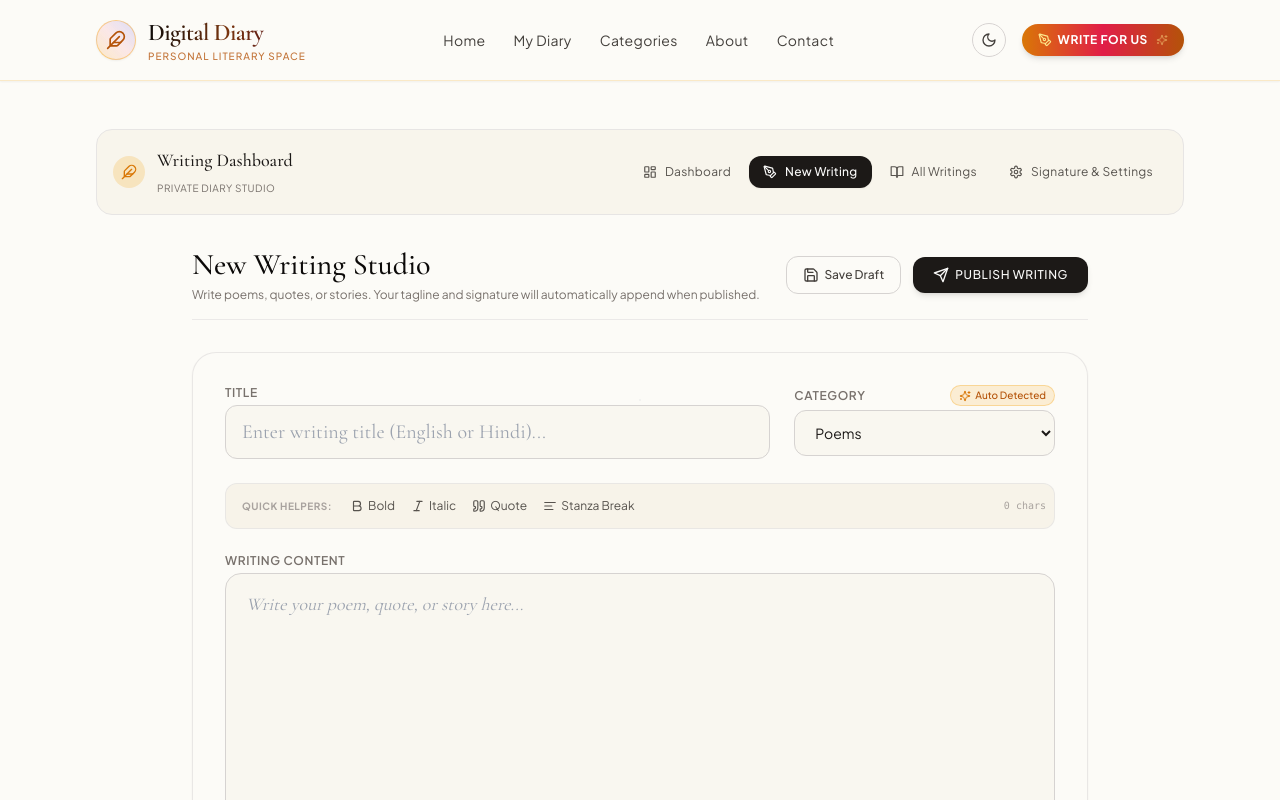
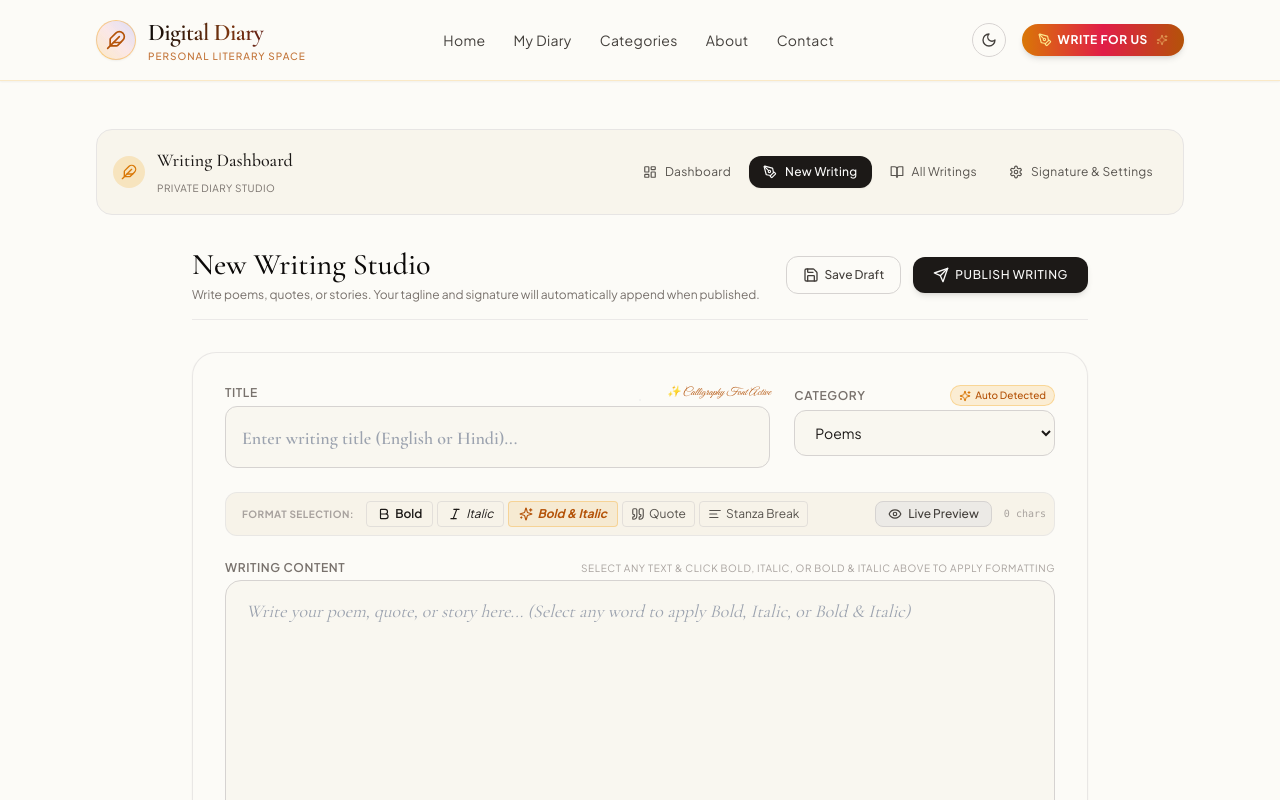
Before and after one commit to websiteh063-hue/digital-diary, a Next.js app: page /admin/editor in a window 1280 px wide. Shown: the top 800 px of the page. Built offline with nearby package versions, Linux system fonts and the light colour scheme.

Commit message:
Add fancy calligraphy title font, text selection formatting for bold, italic, bold-italic, and live preview

```diff
--- a/src/app/admin/editor/page.tsx
+++ b/src/app/admin/editor/page.tsx
@@ -1,11 +1,12 @@
 'use client';
 
-import { useState, useEffect, Suspense } from 'react';
+import { useState, useEffect, useRef, Suspense } from 'react';
 import { useRouter, useSearchParams } from 'next/navigation';
 import { Category, WritingStatus } from '@/types/diary';
-import { Sparkles, Save, Send, Image as ImageIcon, Tag, Check, AlertCircle, ArrowLeft, Bold, Italic, Quote as QuoteIcon, AlignLeft } from 'lucide-react';
+import { Sparkles, Save, Send, Image as ImageIcon, Tag, Check, AlertCircle, ArrowLeft, Bold, Italic, Quote as QuoteIcon, AlignLeft, Eye, Edit3 } from 'lucide-react';
 
 import { detectCategory } from '@/lib/tagging';
+import FormattedContent from '@/components/FormattedContent';
 
 const CATEGORIES: Category[] = [
   "Micro Poems", "Poems", "Quotes", "Stories",
@@ -17,6 +18,8 @@ function WritingEditorContent() {
   const searchParams = useSearchParams();
   const editId = searchParams.get('edit');
 
+  const textareaRef = useRef<HTMLTextAreaElement>(null);
+
   const [title, setTitle] = useState('');
   const [category, setCategory] = useState<Category>('Poems');
   const [isAutoCategory, setIsAutoCategory] = useState(true);
@@ -26,6 +29,7 @@ function WritingEditorContent() {
   const [tagInput, setTagInput] = useState('');
   const [status, setStatus] = useState<WritingStatus>('published');
 
+  const [isPreviewMode, setIsPreviewMode] = useState(false);
   const [loading, setLoading] = useState(false);
   const [isSuggestingTags, setIsSuggestingTags] = useState(false);
   const [message, setMessage] = useState<{ type: 'success' | 'error'; text: string } | null>(null);
@@ -61,6 +65,62 @@ function WritingEditorContent() {
     } catch (err) {
       console.error('Error fetching writing:', err);
     }
+  };
+
+  // Advanced Selection Formatting Helper
+  const applyFormatting = (type: 'bold' | 'italic' | 'bold-italic' | 'quote' | 'stanza') => {
+    const textarea = textareaRef.current;
+    if (!textarea) {
+      // Fallback if textarea not focused
+      if (type === 'bold') setContent(content + ' **bold text** ');
+      else if (type === 'italic') setContent(content + ' *italic text* ');
+      else if (type === 'bold-italic') setContent(content + ' ***bold & italic text*** ');
+      else if (type === 'quote') setContent(content + '\n> Your quote here...\n');
+      else if (type === 'stanza') setContent(content + '\n\n');
+      return;
+    }
+
+    const start = textarea.selectionStart;
+    const end = textarea.selectionEnd;
+    const selectedText = content.substring(start, end);
+    const before = content.substring(0, start);
+    const after = content.substring(end);
+
+    let replacement = '';
+    let newCursorPos = start;
+
+    if (type === 'bold') {
+      const textToWrap = selectedText || 'bold text';
+      replacement = `**${textToWrap}**`;
+      newCursorPos = start + replacement.length;
+    } else if (type === 'italic') {
+      const textToWrap = selectedText || 'italic text';
+      replacement = `*${textToWrap}*`;
+      newCursorPos = start + replacement.length;
+    } else if (type === 'bold-italic') {
+      const textToWrap = selectedText || 'bold & italic text';
+      replacement = `***${textToWrap}***`;
+      newCursorPos = start + replacement.length;
+    } else if (type === 'quote') {
+      const textToWrap = selectedText || 'Your quote here...';
+      replacement = `\n> ${textToWrap}\n`;
+      newCursorPos = start + replacement.length;
+    } else if (type === 'stanza') {
+      replacement = '\n\n';
+      newCursorPos = start + 2;
+    }
+
+    setContent(before + replacement + after);
+
+    setTimeout(() => {
+      if (textareaRef.current) {
+        textareaRef.current.focus();
+        textareaRef.current.setSelectionRange(
+          selectedText ? start : newCursorPos - (type === 'stanza' ? 0 : 2),
+          newCursorPos
+        );
+      }
+    }, 0);
   };
 
   // Auto Tag & Category Suggestion Engine trigger
@@ -216,17 +276,22 @@ function WritingEditorContent() {
         {/* Title & Category Row */}
         <div className="grid grid-cols-1 md:grid-cols-12 gap-6">
 
-          {/* Title */}
+          {/* Title with Fancy Calligraphy font */}
           <div className="md:col-span-8 space-y-1">
+            <div className="flex items-center justify-between">
               <label className="block text-xs font-sans uppercase tracking-wider text-stone-500 font-semibold">
                 Title
               </label>
+              <span className="text-[11px] font-calligraphy italic text-amber-700 dark:text-amber-400 font-medium">
+                ✨ Calligraphy Font Active
+              </span>
+            </div>
             <input
               type="text"
               placeholder="Enter writing title (English or Hindi)..."
               value={title}
               onChange={(e) => setTitle(e.target.value)}
-              className="w-full px-4 py-3 rounded-xl border border-stone-300 dark:border-stone-700 bg-paper-100/50 dark:bg-stone-950 text-stone-900 dark:text-stone-100 font-serif text-xl focus:outline-none focus:ring-2 focus:ring-stone-400"
+              className="w-full px-4 py-3 rounded-xl border border-stone-300 dark:border-stone-700 bg-paper-100/50 dark:bg-stone-950 text-stone-950 dark:text-stone-50 font-calligraphy italic text-3xl font-semibold focus:outline-none focus:ring-2 focus:ring-amber-500/50 placeholder:font-serif placeholder:not-italic placeholder:text-lg"
             />
           </div>
 
@@ -272,57 +337,103 @@ function WritingEditorContent() {
 
         </div>
 
-        {/* Content Formatting Toolbar */}
+        {/* Content Formatting Toolbar & Mode Switcher */}
         <div className="flex flex-wrap items-center justify-between gap-2 p-2 rounded-xl bg-paper-100 dark:bg-stone-950 border border-stone-200/80 dark:border-stone-800 text-xs font-sans">
-          <div className="flex items-center gap-1 text-stone-600 dark:text-stone-400">
-            <span className="text-[10px] uppercase font-bold tracking-wider text-stone-400 px-2">Quick Helpers:</span>
+          <div className="flex flex-wrap items-center gap-1 text-stone-600 dark:text-stone-400">
+            <span className="text-[10px] uppercase font-bold tracking-wider text-stone-400 px-2">Format Selection:</span>
+
             <button
-              onClick={() => insertFormatting('bold')}
-              className="p-1.5 rounded hover:bg-stone-200 dark:hover:bg-stone-800 flex items-center gap-1"
-              title="Add Bold"
+              type="button"
+              onClick={() => applyFormatting('bold')}
+              className="px-2.5 py-1 rounded hover:bg-stone-200 dark:hover:bg-stone-800 flex items-center gap-1 font-semibold text-stone-900 dark:text-stone-100 border border-stone-300/60 dark:border-stone-700/60"
+              title="Bold selected text (or insert **bold**)"
             >
               <Bold className="w-3.5 h-3.5" /> Bold
             </button>
+
             <button
-              onClick={() => insertFormatting('italic')}
-              className="p-1.5 rounded hover:bg-stone-200 dark:hover:bg-stone-800 flex items-center gap-1"
-              title="Add Italic"
+              type="button"
+              onClick={() => applyFormatting('italic')}
+              className="px-2.5 py-1 rounded hover:bg-stone-200 dark:hover:bg-stone-800 flex items-center gap-1 italic text-stone-900 dark:text-stone-100 border border-stone-300/60 dark:border-stone-700/60"
+              title="Italicize selected text (or insert *italic*)"
             >
               <Italic className="w-3.5 h-3.5" /> Italic
             </button>
+
             <button
-              onClick={() => insertFormatting('quote')}
-              className="p-1.5 rounded hover:bg-stone-200 dark:hover:bg-stone-800 flex items-center gap-1"
-              title="Insert Quote"
+              type="button"
+              onClick={() => applyFormatting('bold-italic')}
+              className="px-2.5 py-1 rounded hover:bg-stone-200 dark:hover:bg-stone-800 flex items-center gap-1 font-bold italic text-amber-700 dark:text-amber-400 bg-amber-500/10 border border-amber-500/30"
+              title="Bold & Italicize selected text (or insert ***bold italic***)"
+            >
+              <Sparkles className="w-3.5 h-3.5" /> Bold & Italic
+            </button>
+
+            <button
+              type="button"
+              onClick={() => applyFormatting('quote')}
+              className="px-2 py-1 rounded hover:bg-stone-200 dark:hover:bg-stone-800 flex items-center gap-1 border border-stone-300/60 dark:border-stone-700/60"
+              title="Quote selected text"
             >
               <QuoteIcon className="w-3.5 h-3.5" /> Quote
             </button>
+
             <button
-              onClick={() => insertFormatting('stanza')}
-              className="p-1.5 rounded hover:bg-stone-200 dark:hover:bg-stone-800 flex items-center gap-1"
-              title="Poetry Stanza Break"
+              type="button"
+              onClick={() => applyFormatting('stanza')}
+              className="px-2 py-1 rounded hover:bg-stone-200 dark:hover:bg-stone-800 flex items-center gap-1 border border-stone-300/60 dark:border-stone-700/60"
+              title="Insert Poetry Stanza Break"
             >
               <AlignLeft className="w-3.5 h-3.5" /> Stanza Break
             </button>
           </div>
 
+          <div className="flex items-center gap-3">
+            <button
+              type="button"
+              onClick={() => setIsPreviewMode(!isPreviewMode)}
+              className={`flex items-center gap-1.5 px-3 py-1 rounded-lg text-xs font-medium transition-colors border ${
+                isPreviewMode
+                  ? 'bg-amber-500/20 text-amber-800 dark:text-amber-300 border-amber-500/40'
+                  : 'bg-stone-200/60 dark:bg-stone-800 text-stone-700 dark:text-stone-300 border-stone-300 dark:border-stone-700'
+              }`}
+            >
+              {isPreviewMode ? <Edit3 className="w-3.5 h-3.5" /> : <Eye className="w-3.5 h-3.5" />}
+              {isPreviewMode ? 'Back to Editor' : 'Live Preview'}
+            </button>
+
             <span className="text-[10px] text-stone-400 font-mono">
               {content.length} chars
             </span>
           </div>
+        </div>
 
-        {/* Writing Content Textarea */}
+        {/* Writing Content Textarea OR Live Preview */}
         <div className="space-y-1">
-          <label className="block text-xs font-sans uppercase tracking-wider text-stone-500 font-semibold">
-            Writing Content
+          <label className="block text-xs font-sans uppercase tracking-wider text-stone-500 font-semibold flex items-center justify-between">
+            <span>Writing Content</span>
+            <span className="text-[10px] text-stone-400 font-normal">
+              Select any text & click Bold, Italic, or Bold & Italic above to apply formatting
+            </span>
           </label>
+
+          {isPreviewMode ? (
+            <div className="w-full min-h-[300px] p-6 rounded-2xl border border-stone-300 dark:border-stone-700 bg-paper-100/70 dark:bg-stone-950 font-serif text-lg leading-relaxed shadow-inner">
+              <div className="font-calligraphy italic text-3xl font-semibold text-stone-950 dark:text-stone-50 pb-4 border-b border-stone-200 dark:border-stone-800 mb-4">
+                {title || 'Untitled Writing'}
+              </div>
+              <FormattedContent content={content || 'Nothing to preview yet. Start typing...'} />
+            </div>
+          ) : (
             <textarea
+              ref={textareaRef}
               rows={12}
-            placeholder="Write your poem, quote, or story here..."
+              placeholder="Write your poem, quote, or story here... (Select any word to apply Bold, Italic, or Bold & Italic)"
               value={content}
               onChange={(e) => setContent(e.target.value)}
               className="w-full px-5 py-4 rounded-2xl border border-stone-300 dark:border-stone-700 bg-paper-100/50 dark:bg-stone-950 text-stone-900 dark:text-stone-100 font-serif text-lg leading-relaxed focus:outline-none focus:ring-2 focus:ring-stone-400 placeholder:italic"
             />
+          )}
         </div>
 
         {/* Cover Image URL (Optional) */}
--- /dev/null
+++ b/src/components/FormattedContent.tsx
@@ -0,0 +1,85 @@
+import React from 'react';
+
+interface FormattedContentProps {
+  content: string;
+  className?: string;
+  isHindi?: boolean;
+}
+
+export default function FormattedContent({ content, className = '', isHindi = false }: FormattedContentProps) {
+  if (!content) return null;
+
+  // Split by double line breaks into paragraphs / stanzas
+  const stanzas = content.split(/\n\s*\n/);
+
+  return (
+    <div className={`space-y-6 ${className}`}>
+      {stanzas.map((stanza, idx) => {
+        const lines = stanza.split('\n');
+
+        // Check if stanza is a blockquote
+        const isQuote = lines.length > 0 && lines.every(line => line.trim().startsWith('>'));
+
+        if (isQuote) {
+          const cleanQuoteText = lines
+            .map(l => l.replace(/^>\s*/, ''))
+            .join('\n');
+
+          return (
+            <blockquote
+              key={idx}
+              className="my-4 pl-5 py-3 border-l-4 border-amber-500 bg-amber-500/10 dark:bg-amber-500/15 rounded-r-2xl italic font-serif text-stone-800 dark:text-stone-200"
+            >
+              {parseInlineFormatting(cleanQuoteText)}
+            </blockquote>
+          );
+        }
+
+        return (
+          <p key={idx} className="leading-relaxed">
+            {lines.map((line, lineIdx) => (
+              <React.Fragment key={lineIdx}>
+                {parseInlineFormatting(line)}
+                {lineIdx < lines.length - 1 && <br />}
+              </React.Fragment>
+            ))}
+          </p>
+        );
+      })}
+    </div>
+  );
+}
+
+// Parses ***bold italic***, **bold**, *italic*
+function parseInlineFormatting(text: string): React.ReactNode[] {
+  const regex = /(\*\*\*.*?\*\*\*|___.*?___|\*\*.*?\*\*|__.*?__|(?<!\*)\*.*?\*(?!\*)|(?<!_)_.*?_(?!_))/g;
+  const parts = text.split(regex);
+
+  return parts.map((part, index) => {
+    if ((part.startsWith('***') && part.endsWith('***')) || (part.startsWith('___') && part.endsWith('___'))) {
+      const inner = part.slice(3, -3);
+      return (
+        <strong key={index} className="font-bold italic text-amber-950 dark:text-amber-200">
+          {inner}
+        </strong>
+      );
+    }
+    if ((part.startsWith('**') && part.endsWith('**')) || (part.startsWith('__') && part.endsWith('__'))) {
+      const inner = part.slice(2, -2);
+      return (
+        <strong key={index} className="font-bold text-stone-950 dark:text-stone-50">
+          {inner}
+        </strong>
+      );
+    }
+    if ((part.startsWith('*') && part.endsWith('*')) || (part.startsWith('_') && part.endsWith('_'))) {
+      const inner = part.slice(1, -1);
+      return (
+        <em key={index} className="italic text-stone-800 dark:text-stone-200">
+          {inner}
+        </em>
+      );
+    }
+    return part;
+  });
+}
--- a/tailwind.config.ts
+++ b/tailwind.config.ts
@@ -44,6 +44,7 @@ const config: Config = {
       fontFamily: {
         serif: ["var(--font-cormorant)", "Georgia", "serif"],
         display: ["var(--font-playfair)", "Georgia", "serif"],
+        calligraphy: ["var(--font-calligraphy)", "var(--font-cormorant)", "serif"],
         hindi: ["var(--font-noto-hindi)", "serif"],
         sans: ["var(--font-sans)", "sans-serif"],
       },
```
Also changed, not shown: src/app/diary/[slug]/page.tsx (+4 -4 lines), src/app/layout.tsx (+8 -2 lines). Lines whose indentation alone changed are shown as unchanged.
